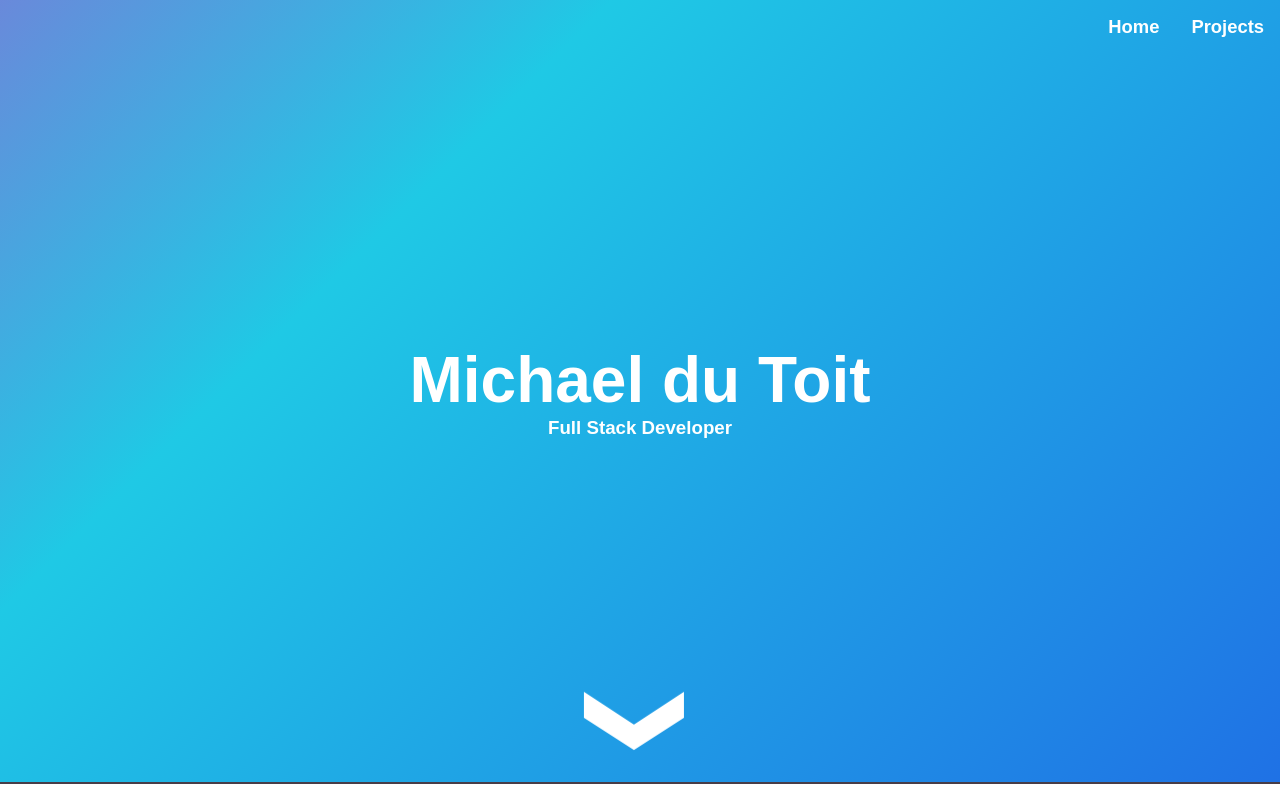
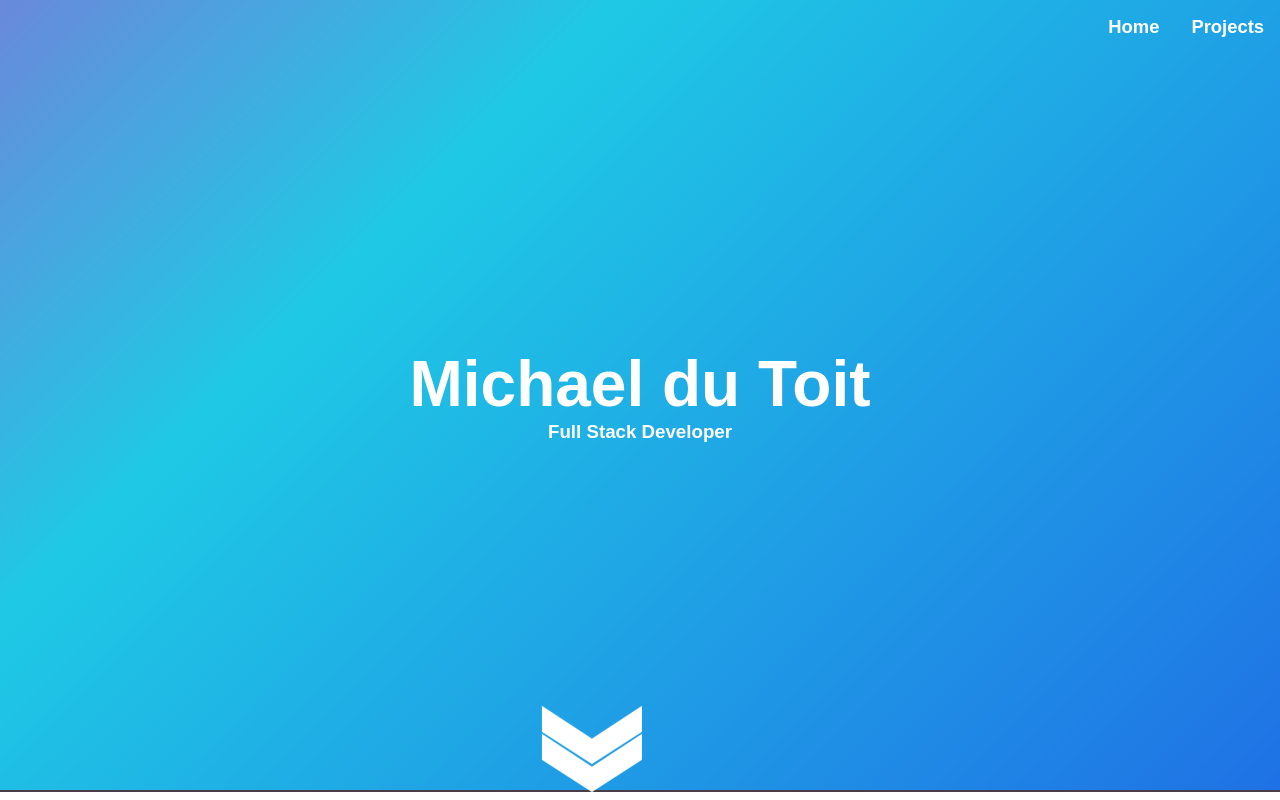
Before and after one commit to MichaelDuToit/michaeldt-portfolio, a Next.js app: page / in a window 1280 px wide. Shown: the top 800 px of the page. Built offline with nearby package versions, Linux system fonts and the light colour scheme.

Commit message:
Add 2nd up-down arrow in slider on splash section.

```diff
--- a/src/pages/index.js
+++ b/src/pages/index.js
@@ -18,7 +18,10 @@ export default function Home({ projects }) {
         <div className="landingSplash splashAnimation">
           <h2 className='header'>Michael du Toit</h2>
           <h3>Full Stack Developer</h3>
-          <p className='downArrow'>&#10095;</p>
+          <div className="arrowContainer">
+            <p className='downArrow'>&#10095;</p>
+            <p className='downArrow'>&#10095;</p>
+          </div>
         </div>
         <main>
           <section className='viewSection'>
--- a/src/styles/globals.css
+++ b/src/styles/globals.css
@@ -188,11 +188,11 @@ nav
   display: flex;
   -ms-flex-direction: column;
   flex-direction: column;
-  height: 98%;
-  height: 98vh;
+  height: 99%;
+  height: 99vh;
   justify-content: center;
-  min-height: 98%;
-  min-height: 98vh;
+  min-height: 99%;
+  min-height: 99vh;
   min-width: 100%;
   text-align: center;
   width: 100%;
@@ -202,19 +202,24 @@ nav
     font-size: 4rem;
   }
 
+  .arrowContainer
+  {
+    left: 50%;
+    position: absolute;
+    right: 50%;
+    z-index: 20;
+    bottom: 11vh;
+  }
+
   .downArrow
   {
     -webkit-animation: arrowSlider 3s 1s infinite;
     animation: arrowSlider 3s 1s infinite;
-    bottom: 10vh;
     font-size: 6rem;
     font-weight: 700;
-    left: 50%;
-    position: absolute;
-    right: 50%;
     -ms-transform: rotate(90deg);
     transform: rotate(90deg);
-    z-index: 20;
+    height: 1.75rem;
   }
 }
 
```
